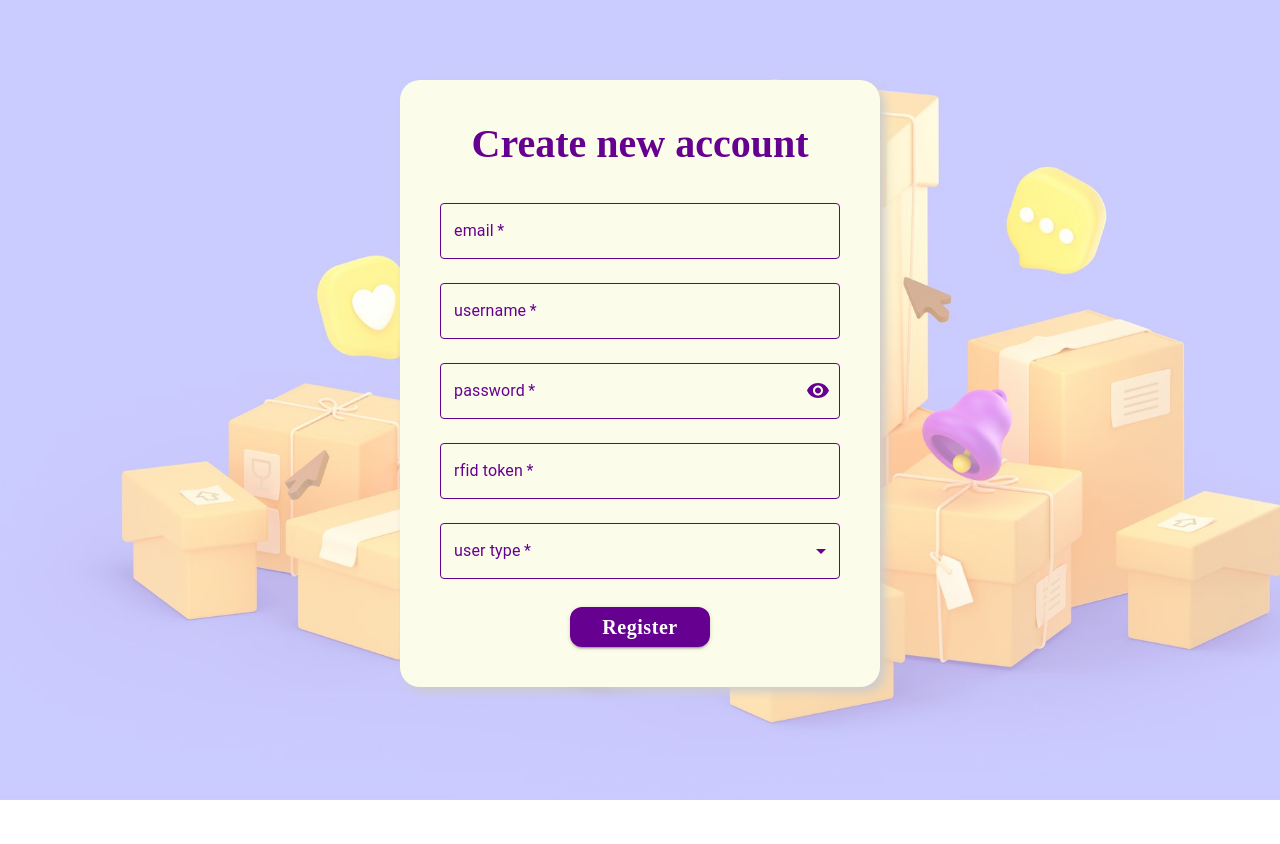
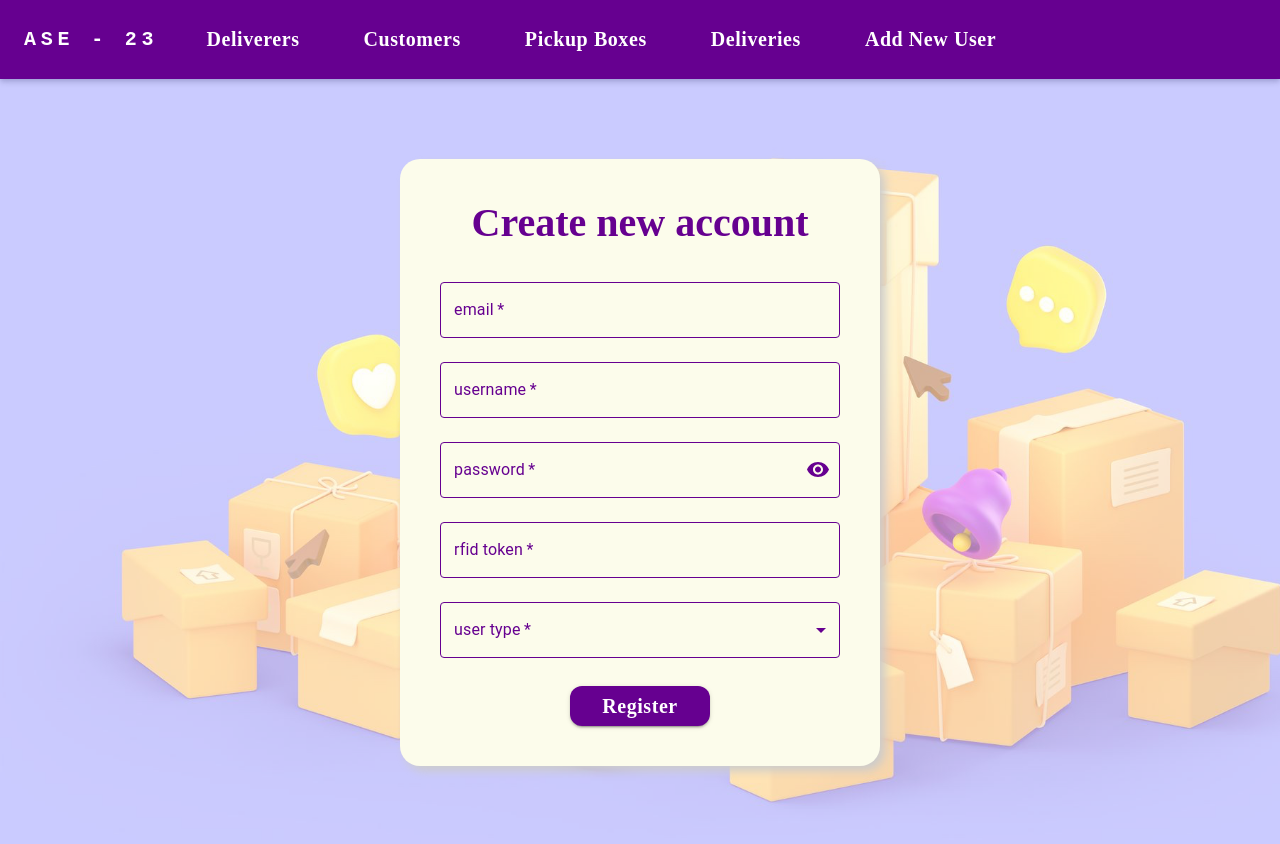
Before and after one commit to Advanced-Topics-of-Software-Engineering/ase-frontend, a React (Create React App) app: page /sign-up in a window 1280 px wide. Shown: the top 844 px of the page. Before the commit the page ends 800 px from the top, so only its background shows below. Built offline with nearby package versions, Linux system fonts and the light colour scheme.

Commit message:
Fix setting userType in signup

```diff
--- a/src/pages/register/Register.js
+++ b/src/pages/register/Register.js
@@ -16,14 +16,17 @@ import VisibilityRoundedIcon from "@mui/icons-material/VisibilityRounded";
 import { ThemeProvider } from "@mui/material/styles";
 import theme from "../../theme/Theme";
 import "./Register.css";
+import Header from "../Header";
+import axios from "axios";
 
 const Register = () => {
   const [inputs, setInputs] = useState({
     rfidToken: "",
     email: "",
     password: "",
+    username: "",
   });
-  const [userType, setUserType] = useState();
+  const [userType, setUserType] = useState("");
   const [showPassword, setShowPassword] = React.useState(false);
 
   const handleClickShowPassword = () => setShowPassword((show) => !show);
@@ -35,14 +38,18 @@ const Register = () => {
     }));
   };
 
+  const handleUserTypeChange = (e) => {
+    setUserType(e.target.value);
+  };
+
   const handleSubmit = (e) => {
     e.preventDefault();
-    console.log(inputs);
   };
 
   return (
     <ThemeProvider theme={theme}>
       <form onSubmit={handleSubmit}>
+        <Header />
         <div class="register-background">
           <div class="bg"></div>
           <Box
@@ -183,7 +190,7 @@ const Register = () => {
               <Select
                 variant="outlined"
                 value={userType}
-                onChange={handleChange}
+                onChange={handleUserTypeChange}
                 autoWidth
                 label="user type"
                 sx={{
@@ -204,8 +211,8 @@ const Register = () => {
                   },
                 }}
               >
-                <MenuItem value="Deliverer">Deliverer</MenuItem>
-                <MenuItem value="Customer">Customer</MenuItem>
+                <MenuItem value="ROLE_DELIVERER">deliverer</MenuItem>
+                <MenuItem value="ROLE_CUSTOMER">customer</MenuItem>
               </Select>
             </FormControl>
             <Button
```
